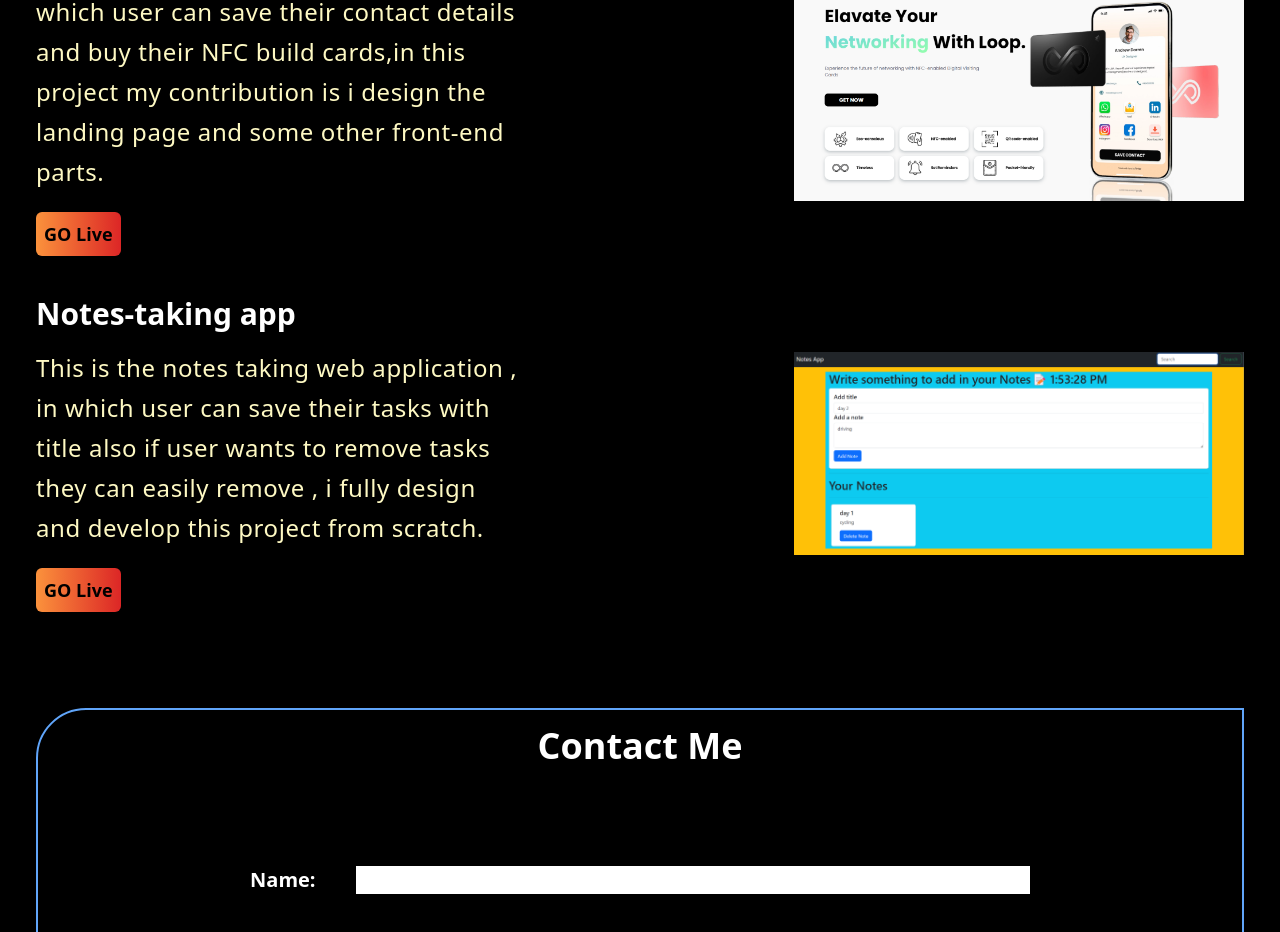
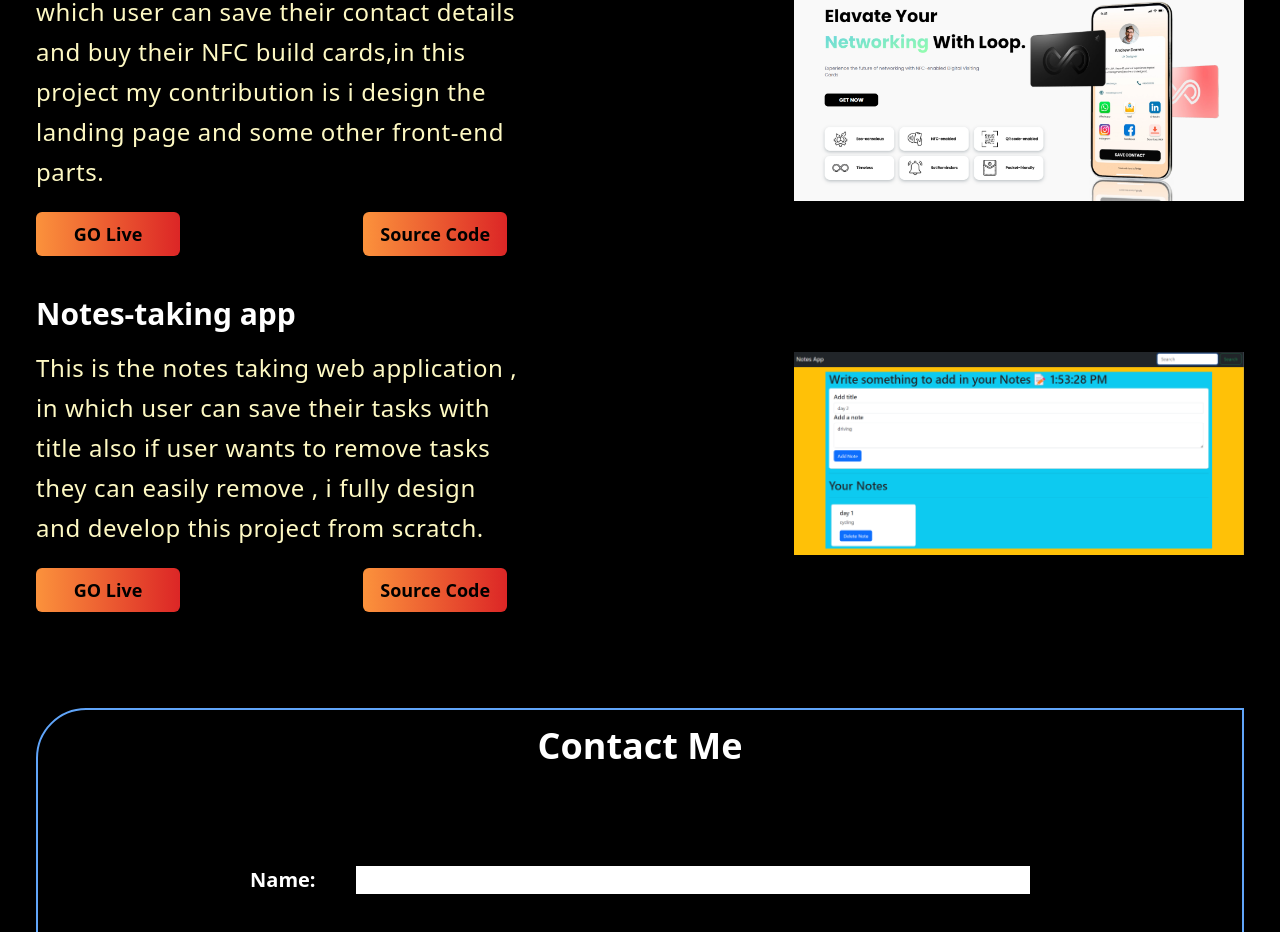
Before and after one commit to amitkumar256/myportfolio, a Next.js app: page / in a window 1280 px wide. Shown: the part 1605-2537 px from the top of the page. Built offline with nearby package versions, Linux system fonts and the light colour scheme.

Commit message:
button width

```diff
--- a/components/About.jsx
+++ b/components/About.jsx
@@ -8,7 +8,7 @@ const About = () => {
         I bring idea&apos;s to web.
       </h1>
       <button
-        className=" p-1 sm:p-2 mt-5 rounded-md font-bold bg-gradient-to-r from-orange-400 to-red-600    text-base sm:text-lg"
+        className="w-36 p-1 sm:p-2 mt-5 rounded-md font-bold bg-gradient-to-r from-orange-400 to-red-600    text-base sm:text-lg"
         onClick={() => window.open("/resume.pdf")}
       >
         Resume
--- a/components/Form.jsx
+++ b/components/Form.jsx
@@ -80,6 +80,8 @@ const Form = () => {
             <button
               className="
           p-1
+          w-36
+          sm:w-44
           sm:p-2
           mt-5
           rounded-md
--- a/components/Project.jsx
+++ b/components/Project.jsx
@@ -19,12 +19,22 @@ const Project = () => {
               contribution is i design the landing page and some other front-end
               parts.
             </p>
+            <div className="flex justify-between">
               <button
-              className=" p-1 sm:p-2 mt-5 rounded-md font-bold bg-gradient-to-r from-orange-400 to-red-600    text-base sm:text-lg"
+                className="w-36 p-1 sm:p-2 mt-5 rounded-md font-bold bg-gradient-to-r from-orange-400 to-red-600    text-base sm:text-lg"
                 onClick={() => window.open("https://formpr-chi.vercel.app/")}
               >
                 GO Live
               </button>
+              <button
+                className="w-36 mr-3 p-1 sm:p-2 mt-5 rounded-md font-bold bg-gradient-to-r from-orange-400 to-red-600    text-base sm:text-lg"
+                onClick={() =>
+                  window.open("https://github.com/amitkumar256/formpr")
+                }
+              >
+                Source Code
+              </button>
+            </div>
           </div>
 
           <Image src={"/Images/loop.png"} height={450} width={450} />
@@ -40,14 +50,26 @@ const Project = () => {
               easily remove , i fully design and develop this project from
               scratch.
             </p>
+            <div className="flex justify-between">
               <button
-              className=" p-1 sm:p-2 mt-5 rounded-md font-bold bg-gradient-to-r from-orange-400 to-red-600    text-base sm:text-lg"
+                className="w-36 p-1 sm:p-2 mt-5 rounded-md font-bold bg-gradient-to-r from-orange-400 to-red-600    text-base sm:text-lg"
                 onClick={() =>
                   window.open("https://notes-taking-app-seven-dun.vercel.app/")
                 }
               >
                 GO Live
               </button>
+              <button
+                className="w-36 mr-3 p-1 sm:p-2 mt-5 rounded-md font-bold bg-gradient-to-r from-orange-400 to-red-600    text-base sm:text-lg"
+                onClick={() =>
+                  window.open(
+                    "https://github.com/amitkumar256/Notes-taking-app"
+                  )
+                }
+              >
+                Source Code
+              </button>
+            </div>
           </div>
 
           <Image src={"/Images/notes.png"} height={450} width={450} />
```
Lines whose indentation alone changed are shown as unchanged.
